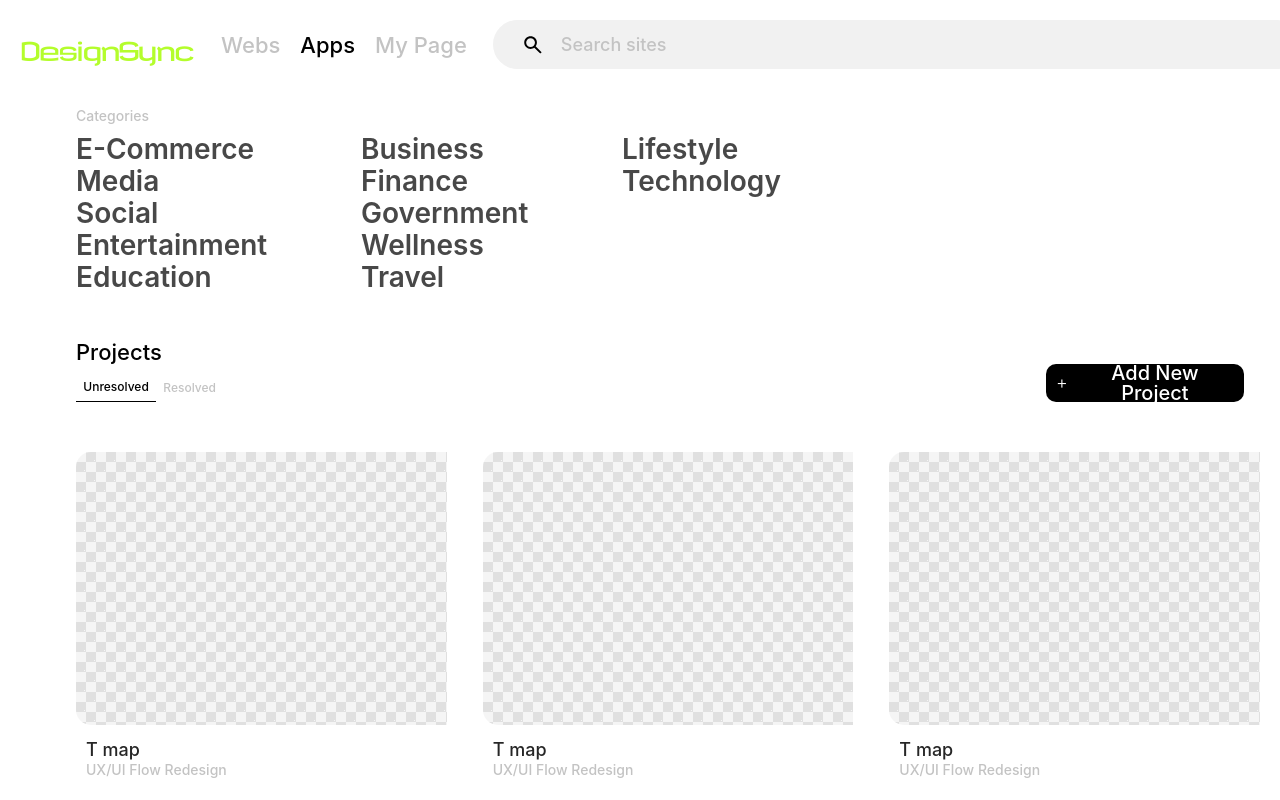
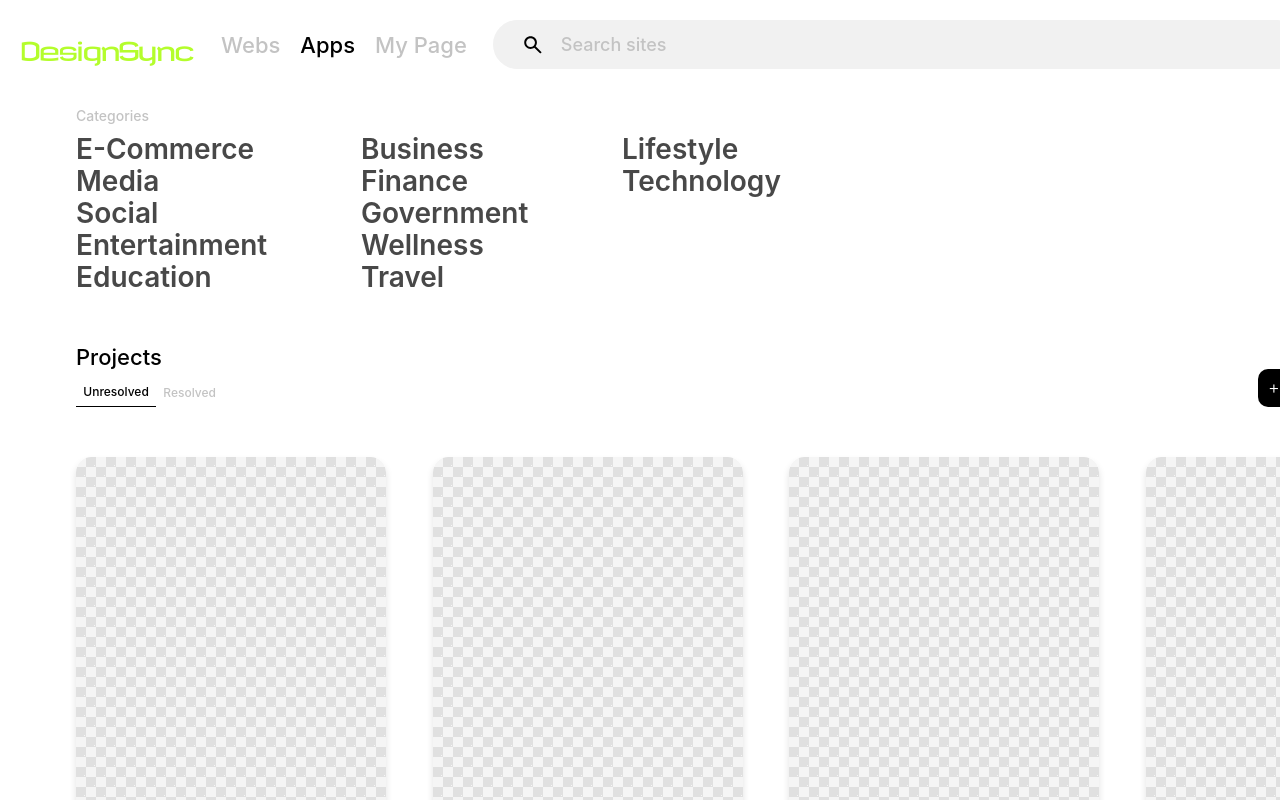
Before and after one commit to nuuuuniiii/DesignSync, a React (Vite) app in the folder frontend/: page /explore in a window 1280 px wide. Both pictures are taken after a click on the button "Apps". Shown: the top 800 px of the page. Built offline with nearby package versions, Linux system fonts and the light colour scheme; a web font is replaced by a local one.

Commit message:
feat: Update Apps Explore page - change title to Projects and filters to Unresolved/Resolved

```diff
--- a/frontend/src/pages/ExplorePage.tsx
+++ b/frontend/src/pages/ExplorePage.tsx
@@ -47,17 +47,20 @@ export const ExplorePage = () => {
   ]
 
   // Mock 데이터 (이미지의 프로젝트 카드 예시)
-  const projects: Project[] = Array.from({ length: 9 }, (_, i) => ({
+  // Apps 버전: 8개 이상 필요 (2행 × 4개)
+  const projects: Project[] = Array.from({ length: platform === 'apps' ? 8 : 9 }, (_, i) => ({
     id: String(i + 1),
     name: 'T map',
     subtitle: 'UX/UI Flow Redesign',
     category: 'Technology',
-    status: 'unresolved' as const,
+    // 처음 4개는 unresolved, 나머지는 resolved
+    status: (i < 4 ? 'unresolved' : 'resolved') as const,
   }))
 
   const filteredProjects = projects.filter((project) => {
     if (selectedCategory && project.category !== selectedCategory) return false
-    if (selectedStatus && project.status !== selectedStatus) return false
+    // Apps 버전과 Web 버전 모두 status 필터 적용
+    if (project.status !== selectedStatus) return false
     return true
   })
 
@@ -71,7 +74,7 @@ export const ExplorePage = () => {
 
   return (
     <Layout selectedPlatform={platform} onPlatformChange={setPlatform}>
-      <div className="explore-page">
+      <div className={`explore-page ${platform === 'apps' ? 'explore-page-apps' : 'explore-page-web'}`}>
         <div className="explore-container">
           {/* Categories 섹션 */}
           <Category
@@ -82,7 +85,38 @@ export const ExplorePage = () => {
 
           {/* 오른쪽: Projects 섹션 */}
           <main className="projects-main">
-            <div className="projects-header">
+            {platform === 'apps' ? (
+              <div className="my-project-header-app">
+                <div className="my-project-header-app-left">
+                  <h2 className="my-project-title">Projects</h2>
+                  <div className="my-project-platform-filters">
+                    <button
+                      onClick={() => setSelectedStatus('unresolved')}
+                      className={`my-project-platform-filter ${
+                        selectedStatus === 'unresolved' ? 'active' : ''
+                      }`}
+                    >
+                      Unresolved
+                    </button>
+                    <button
+                      onClick={() => setSelectedStatus('resolved')}
+                      className={`my-project-platform-filter ${
+                        selectedStatus === 'resolved' ? 'active' : ''
+                      }`}
+                    >
+                      Resolved
+                    </button>
+                  </div>
+                </div>
+                <div className="my-project-header-app-right">
+                  <Button onClick={handleAddProject} variant="primary" className="btn-add-project">
+                    <span className="plus-icon">+</span>
+                    Add New Project
+                  </Button>
+                </div>
+              </div>
+            ) : (
+              <div className="projects-header projects-header-web">
                 <div className="projects-header-left">
                   <h2 className="projects-title">Projects</h2>
                   <div className="status-filters">
@@ -104,18 +138,44 @@ export const ExplorePage = () => {
                     </button>
                   </div>
                 </div>
-              <div className="projects-header-right">
+                <div className="projects-header-right projects-header-right-web">
                   <Button onClick={handleAddProject} variant="primary" className="btn-add-project">
                     <span className="plus-icon">+</span>
                     Add New Project
                   </Button>
                 </div>
               </div>
+            )}
 
-            <div className="projects-sections">
-              {/* 프로젝트를 3개씩 그룹화하여 행으로 나누기 */}
-              {Array.from({ length: Math.ceil(filteredProjects.length / 3) }, (_, rowIndex) => (
-                <div key={rowIndex} className="projects-row">
+            <div className={`projects-sections ${platform === 'apps' ? 'projects-sections-apps' : 'projects-sections-web'}`}>
+              {/* 플랫폼에 따라 다른 개수로 그룹화 */}
+              {platform === 'apps' ? (
+                // Apps: 4개씩 그룹화 (Others app 섹션)
+                Array.from({ length: Math.ceil(filteredProjects.length / 4) }, (_, rowIndex) => (
+                  <div key={rowIndex} className="others-app-section">
+                    {filteredProjects.slice(rowIndex * 4, rowIndex * 4 + 4).map((project) => (
+                      <div key={project.id} className="app-project-item">
+                        <div className="app-project-card" onClick={() => handleProjectClick(project.id)}>
+                          <div className="app-project-image-wrapper">
+                            {project.imageUrl ? (
+                              <img src={project.imageUrl} alt={project.name} className="app-project-image" />
+                            ) : (
+                              <div className="app-project-placeholder"></div>
+                            )}
+                          </div>
+                        </div>
+                        <div className="app-project-description">
+                          <h3 className="app-project-title">{project.name}</h3>
+                          {project.subtitle && <p className="app-project-subtitle">{project.subtitle}</p>}
+                        </div>
+                      </div>
+                    ))}
+                  </div>
+                ))
+              ) : (
+                // Web: 3개씩 그룹화
+                Array.from({ length: Math.ceil(filteredProjects.length / 3) }, (_, rowIndex) => (
+                  <div key={rowIndex} className="projects-row projects-row-web">
                     {filteredProjects.slice(rowIndex * 3, rowIndex * 3 + 3).map((project) => (
                       <ProjectCard
                         key={project.id}
@@ -129,7 +189,8 @@ export const ExplorePage = () => {
                       />
                     ))}
                   </div>
-              ))}
+                ))
+              )}
             </div>
           </main>
         </div>
--- a/frontend/src/styles/explore.css
+++ b/frontend/src/styles/explore.css
@@ -55,17 +55,138 @@
   flex-direction: column;
   gap: 10px;
   height: 48px;
-  padding: 10px 36px 10px 10px;
   width: 244px;
   box-sizing: border-box;
   align-items: flex-start;
   justify-content: flex-start;
 }
 
+/* Web 버전 헤더 오른쪽 스타일 */
+.projects-header-right-web {
+  padding: 10px 56px 10px 10px;
+}
+
+/* My Project Header App - SVG 기준 완전히 새로운 구조 */
+.my-project-header-app {
+  display: flex;
+  justify-content: space-between;
+  align-items: flex-end;
+  width: 1512px;
+  height: 85.5852px;
+  background: #ffffff;
+  box-sizing: border-box;
+}
+
+.my-project-header-app-left {
+  display: flex;
+  flex-direction: column;
+  gap: 11px;
+  padding: 20px 0 0 76px;
+  align-items: flex-start;
+}
+
+.my-project-title {
+  font-family: var(--font-pretendard);
+  font-size: 22px;
+  font-weight: 500;
+  line-height: 100%;
+  color: #000000;
+  margin: 0;
+  padding: 0;
+  white-space: nowrap;
+  height: 22px;
+}
+
+.my-project-platform-filters {
+  display: flex;
+  align-items: center;
+  gap: 0;
+}
+
+.my-project-platform-filter {
+  font-family: var(--font-pretendard);
+  font-size: 12px;
+  font-weight: 500;
+  line-height: 100%;
+  background: none;
+  border: none;
+  padding: 7.293px;
+  cursor: pointer;
+  transition: all 0.2s;
+  white-space: nowrap;
+}
+
+.my-project-platform-filter:hover {
+  color: #000000;
+}
+
+.my-project-platform-filter.active {
+  color: #000000;
+  font-weight: 500;
+  border-bottom: 1px solid #000000;
+}
+
+.my-project-platform-filter:not(.active) {
+  color: #c3c3c3;
+}
+
+.my-project-header-app-right {
+  display: flex;
+  flex-direction: column;
+  gap: 10px;
+  height: 48px;
+  padding: 10px 56px 0 10px;
+  align-items: flex-start;
+  justify-content: flex-start;
+  box-sizing: border-box;
+  position: relative;
+}
+
+.my-project-header-app-right .btn-add-project {
+  width: 198px;
+  height: 38px;
+  margin: 0;
+  padding: 10px;
+  display: flex;
+  align-items: center;
+  gap: 8px;
+  flex-shrink: 0;
+}
+
 .projects-header-right .btn-add-project {
   width: 198px;
   height: 38px;
   margin: 0;
+}
+
+.platform-filters {
+  display: flex;
+  gap: 0;
+  align-items: center;
+}
+
+.platform-filter {
+  font-family: var(--font-pretendard);
+  font-size: 12px;
+  font-weight: 500;
+  line-height: 100%;
+  color: #c3c3c3;
+  background: none;
+  border: none;
+  padding: 7.293px;
+  cursor: pointer;
+  transition: all 0.2s;
+  white-space: nowrap;
+}
+
+.platform-filter:hover {
+  color: #000000;
+}
+
+.platform-filter.active {
+  color: #000000;
+  font-weight: 500;
+  border-bottom: 1px solid #000000;
 }
 
 .status-filters {
@@ -106,26 +227,120 @@
 .projects-row {
   display: flex;
   align-items: center;
-  gap: 16px;
-  padding: 30px 20px 30px 56px;
   width: 100%;
   box-sizing: border-box;
 }
 
-/* Project Card */
+/* Web 버전 행 스타일 */
+.projects-row-web {
+  gap: 16px;
+  padding: 30px 20px 30px 56px;
+}
+
+/* Others App Section - 완전히 새로운 구조 */
+.others-app-section {
+  display: flex;
+  width: 1512px;
+  padding: 30px 36px 30px 56px;
+  justify-content: space-between;
+  align-items: center;
+  box-sizing: border-box;
+}
+
+.app-project-item {
+  display: flex;
+  flex-direction: column;
+  gap: 18px;
+  padding: 20px;
+  flex-shrink: 0;
+  align-items: flex-start;
+}
+
+.app-project-card {
+  width: 310px;
+  height: 533.789px;
+  border-radius: 15.064px;
+  box-shadow: 0px 4.519px 7.532px 0px rgba(0, 0, 0, 0.12);
+  padding: 5px 5px 6px 6px;
+  position: relative;
+  overflow: hidden;
+  cursor: pointer;
+  background: transparent;
+}
+
+.app-project-image-wrapper {
+  position: absolute;
+  inset: 0;
+  width: 100%;
+  height: 100%;
+  border-radius: 15.064px;
+  overflow: hidden;
+  pointer-events: none;
+}
+
+.app-project-image {
+  width: 100%;
+  height: 100%;
+  object-fit: cover;
+}
+
+.app-project-placeholder {
+  width: 100%;
+  height: 100%;
+  background-image:
+    repeating-linear-gradient(45deg, #e0e0e0 25%, transparent 25%, transparent 75%, #e0e0e0 75%, #e0e0e0),
+    repeating-linear-gradient(45deg, #e0e0e0 25%, #f5f5f5 25%, #f5f5f5 75%, #e0e0e0 75%, #e0e0e0);
+  background-position: 0 0, 10px 10px;
+  background-size: 20px 20px;
+}
+
+
+.app-project-description {
+  padding-left: 10px;
+  display: flex;
+  flex-direction: column;
+  gap: 4px;
+}
+
+.app-project-title {
+  font-family: var(--font-pretendard);
+  font-size: 18px;
+  font-weight: 500;
+  line-height: 100%;
+  color: #262626;
+  margin: 0;
+  padding: 0;
+}
+
+.app-project-subtitle {
+  font-family: var(--font-pretendard);
+  font-size: 14px;
+  font-weight: 500;
+  line-height: 100%;
+  color: #c3c3c3;
+  margin: 0;
+  padding: 0;
+}
+
+/* Project Card - Base Styles (Web 버전용) */
 .project-card {
   background: #ffffff;
-  border-radius: 8px;
   overflow: hidden;
   cursor: pointer;
   transition: transform 0.2s, box-shadow 0.2s;
   position: relative;
   display: flex;
   flex-direction: column;
+  padding: 20px;
+  box-sizing: border-box;
+}
+
+/* Web 버전 카드 스타일 */
+.explore-page-web .project-card {
+  border-radius: 8px;
   gap: 16px;
-  padding: 20px;
   width: 480px;
-  box-sizing: border-box;
+  box-shadow: none;
 }
 
 .project-card:hover {
@@ -134,13 +349,17 @@
 }
 
 .project-card-image {
-  width: 440px;
-  height: 273px;
   background: #f5f5f5;
   position: relative;
   overflow: hidden;
+  flex-shrink: 0;
+}
+
+/* Web 버전 이미지 스타일 */
+.explore-page-web .project-card-image {
+  width: 440px;
+  height: 273px;
   border-radius: 15px;
-  flex-shrink: 0;
 }
 
 .project-card-placeholder {
@@ -160,10 +379,14 @@
 }
 
 .project-card-content {
-  padding: 0 0 0 10px;
   display: flex;
   flex-direction: column;
   gap: 4px;
+}
+
+/* Web 버전 텍스트 영역 패딩 */
+.explore-page-web .project-card-content {
+  padding: 0 0 0 10px;
 }
 
 .project-card-title {
```
Lines whose indentation alone changed are shown as unchanged.
